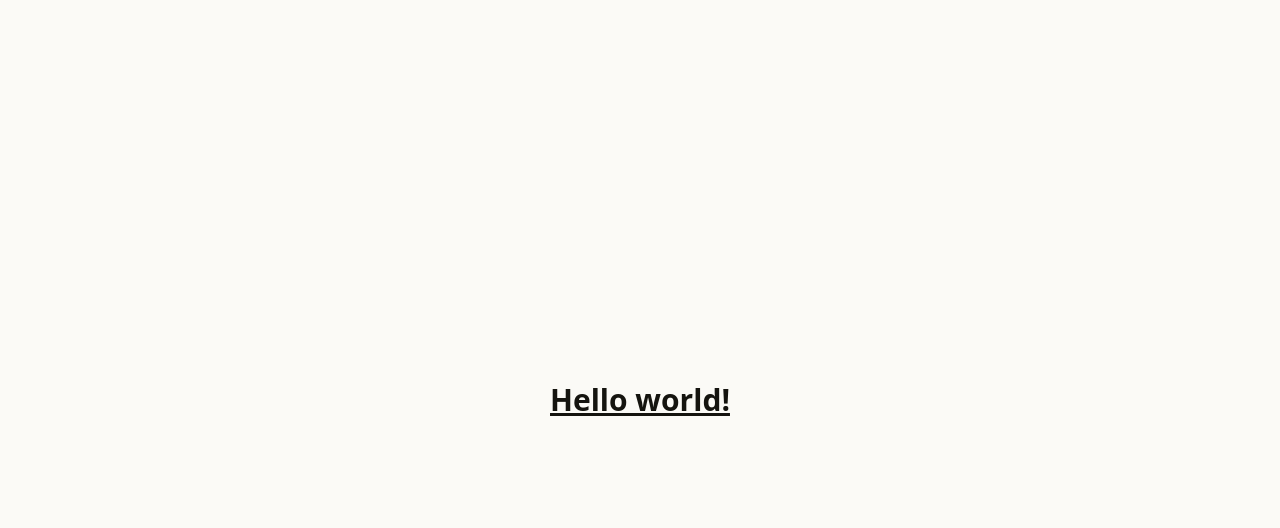
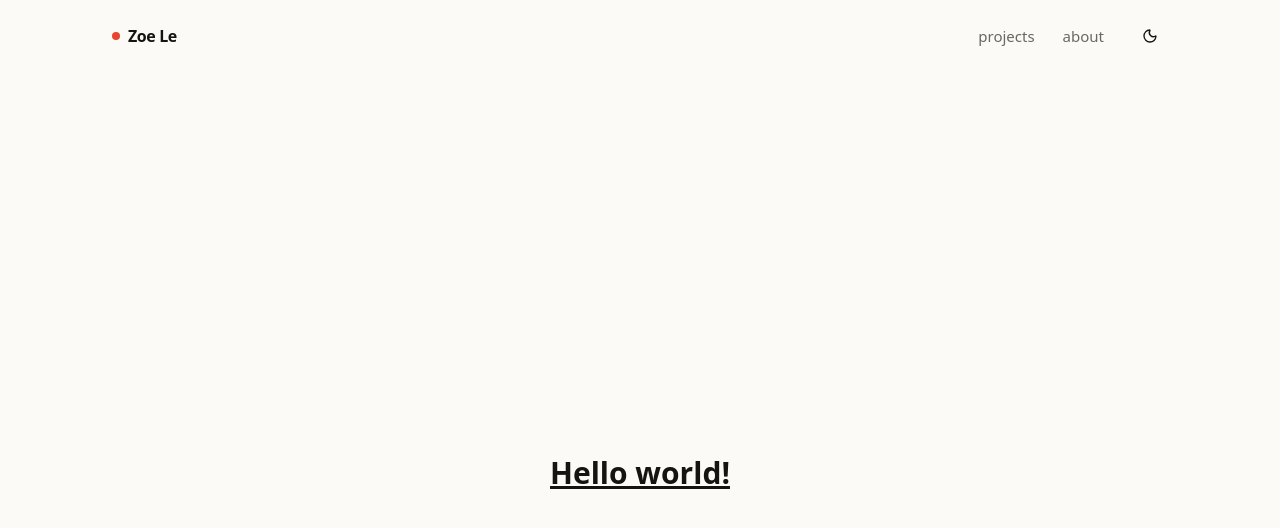
Before and after one commit to mintypack/mintypack.github.io, a React (Vite) app: page /about in a window 1280 px wide. Shown: the top 528 px of the page. Built offline with nearby package versions, Linux system fonts and the light colour scheme.

Commit message:
feat: add header with theme toggle and scroll behavior handling

```diff
--- a/index.html
+++ b/index.html
@@ -5,6 +5,17 @@
     <link rel="icon" type="image/svg+xml" href="/favicon.svg" />
     <meta name="viewport" content="width=device-width, initial-scale=1.0" />
     <title>A Pack of Mint 🥬?</title>
+
+    <!-- Apply persisted theme to avoid a flash of the wrong theme -->
+    <script>
+      (function () {
+        try {
+          let t = localStorage.getItem('webpage-theme');
+          if (!t) t = window.matchMedia('(prefers-color-scheme: dark)').matches ? 'dark' : 'light';
+          document.documentElement.classList.toggle('dark', t === 'dark');
+        } catch (e) {}
+      })();
+    </script>
   </head>
   <body>
     <noscript>Don't have JS in 2026 hmmm?</noscript>
--- a/src/App.tsx
+++ b/src/App.tsx
@@ -1,14 +1,12 @@
+import Header from "@/components/Header"
 
 function App() {
-
   return (
     <>
-        <div className="flex justify-center items-center h-screen">
-            <h1 className="text-3xl font-bold underline">
-                Hello world!
-            </h1>
-        </div>
-
+      <Header />
+      <div className="flex h-screen items-center justify-center">
+        <h1 className="text-3xl font-bold underline">Hello world!</h1>
+      </div>
     </>
   )
 }
--- /dev/null
+++ b/src/components/Header.tsx
@@ -0,0 +1,58 @@
+import { useEffect, useState } from "react"
+
+import ThemeToggle from "@/components/ThemeToggle"
+import { cn } from "@/lib/utils"
+
+export default function Header() {
+  const [scrolled, setScrolled] = useState(false)
+
+  useEffect(() => {
+    const onScroll = () => {
+      const next = window.scrollY > 4
+      // Only re-render when the boolean flips, not on every scroll event.
+      setScrolled((prev) => (prev === next ? prev : next))
+    }
+    onScroll()
+    window.addEventListener("scroll", onScroll, { passive: true })
+    return () => window.removeEventListener("scroll", onScroll)
+  }, [])
+
+  return (
+    <header
+      className={cn(
+        "sticky top-0 z-50 border-b py-4.5 backdrop-blur-md backdrop-saturate-150 transition-colors",
+        "bg-background/78",
+        scrolled ? "border-border" : "border-transparent"
+      )}
+    >
+      <div className="mx-auto flex max-w-280 items-center justify-between gap-6 px-8">
+        <a
+          href="/"
+          className="inline-flex items-center gap-2 text-base font-semibold tracking-tight"
+        >
+          <span
+            className="size-2 animate-pulse-dot rounded-full bg-primary"
+            aria-hidden="true"
+          />
+          Zoe Le
+        </a>
+
+        <nav className="flex items-center gap-7" aria-label="Primary">
+          <a
+            href="/projects"
+            className="text-[15px] text-muted-foreground transition-colors hover:text-foreground"
+          >
+            projects
+          </a>
+          <a
+            href="/about"
+            className="text-[15px] text-muted-foreground transition-colors hover:text-foreground"
+          >
+            about
+          </a>
+          <ThemeToggle />
+        </nav>
+      </div>
+    </header>
+  )
+}
--- /dev/null
+++ b/src/components/ThemeToggle.tsx
@@ -0,0 +1,19 @@
+import { Moon, Sun } from "lucide-react"
+
+import { Button } from "@/components/ui/button"
+import { useTheme } from "@/hooks/use-theme"
+
+export default function ThemeToggle() {
+  const { theme, toggleTheme } = useTheme()
+
+  return (
+    <Button
+      variant="ghost"
+      size="icon-lg"
+      aria-label="Toggle theme"
+      onClick={toggleTheme}
+    >
+      {theme === "dark" ? <Sun /> : <Moon />}
+    </Button>
+  )
+}
--- /dev/null
+++ b/src/hooks/use-theme.ts
@@ -0,0 +1,28 @@
+import { useCallback, useEffect, useState } from "react"
+
+const STORAGE_KEY = "webpage-theme"
+
+type Theme = "light" | "dark"
+
+function getInitialTheme(): Theme {
+  return document.documentElement.classList.contains("dark") ? "dark" : "light"
+}
+
+export function useTheme() {
+  const [theme, setTheme] = useState<Theme>(getInitialTheme)
+
+  useEffect(() => {
+    document.documentElement.classList.toggle("dark", theme === "dark")
+    try {
+      localStorage.setItem(STORAGE_KEY, theme)
+    } catch {
+      console.error("Failed to save theme to localStorage")
+    }
+  }, [theme])
+
+  const toggleTheme = useCallback(() => {
+    setTheme((prev) => (prev === "dark" ? "light" : "dark"))
+  }, [])
+
+  return { theme, toggleTheme }
+}
--- a/src/index.css
+++ b/src/index.css
@@ -57,6 +57,19 @@
     --shadow-lg: var(--shadow-lg);
     --shadow-xl: var(--shadow-xl);
     --shadow-2xl: var(--shadow-2xl);
+}
+
+@theme {
+    --animate-pulse-dot: pulse-dot 2.4s cubic-bezier(0.2, 0.7, 0.3, 1) infinite;
+
+    @keyframes pulse-dot {
+        0%, 100% {
+            box-shadow: 0 0 0 0 color-mix(in oklab, var(--primary) 15%, transparent);
+        }
+        50% {
+            box-shadow: 0 0 0 6px transparent;
+        }
+    }
 }
 
 :root {
```
